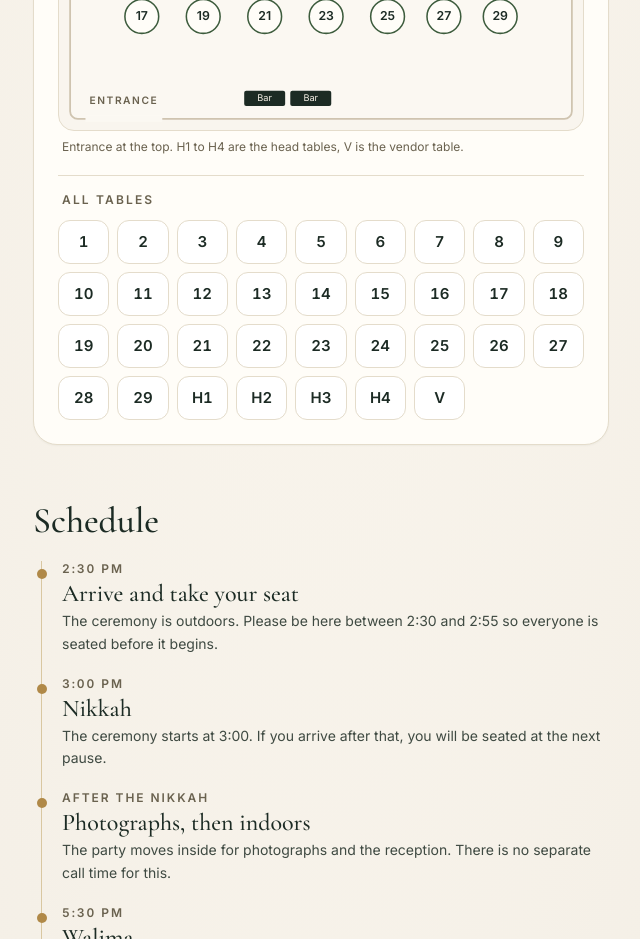
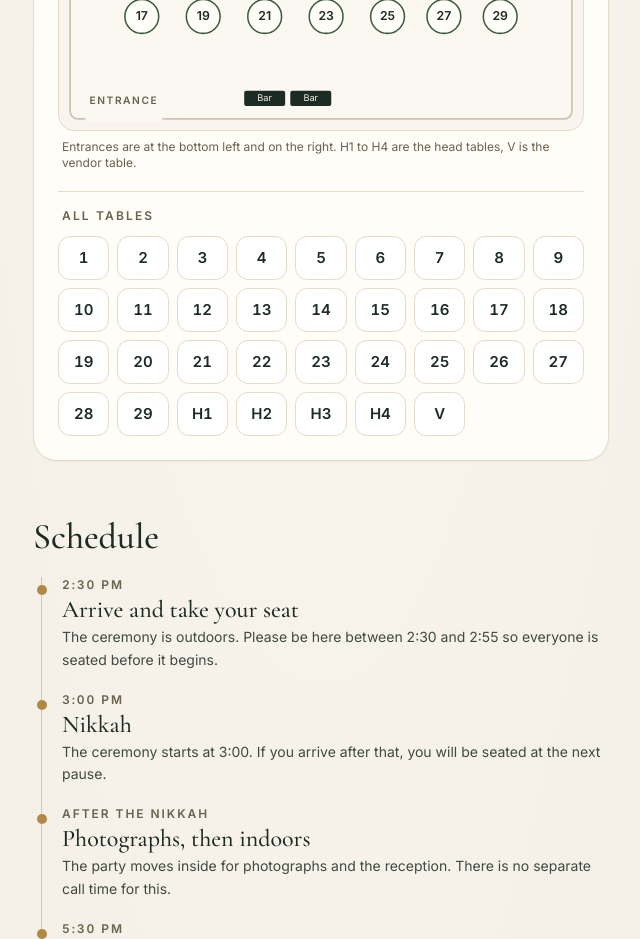
Before and after one commit to mushiraz/wedding_seating_chart, a Next.js app: page / in a window 1280 px wide. Shown: the part 980-1919 px from the top of the page, without its empty margins (319-959 px from the left). Built offline with nearby package versions, Linux system fonts and the light colour scheme.

Commit message:
fix(guest): describe tables by the new entrance positions

```diff
--- a/src/components/guest/SeatFinder.tsx
+++ b/src/components/guest/SeatFinder.tsx
@@ -142,7 +142,7 @@ export default function SeatFinder({ data }: { data: EventData }) {
 
         <div className="mt-4">
           <RoomMap tables={data.tables} fixtures={data.fixtures ?? []} selectedId={activeId} onSelect={(id) => setPicked({ tableId: id })} />
-          <p className="mt-2 px-1 text-xs text-label">Entrance at the top. H1 to H4 are the head tables, V is the vendor table.</p>
+          <p className="mt-2 px-1 text-xs text-label">Entrances are at the bottom left and on the right. H1 to H4 are the head tables, V is the vendor table.</p>
         </div>
 
         {activeTable && (
--- a/src/lib/tableDisplay.ts
+++ b/src/lib/tableDisplay.ts
@@ -25,7 +25,7 @@ export function tableNumber(table: Table): string {
 /** Where the table sits, in words a guest standing at the entrance can use. */
 export function tableArea(table: Table): string {
   if (isHeadTable(table)) return "Beside the dance floor, on the stage side";
-  const half = table.y < 47 ? "Entrance half of the room" : "Bar half of the room";
+  const half = table.y < 47 ? "Top half of the room" : "Bottom half of the room, by the bars";
   const side = table.x < 35 ? "toward the stage" : table.x > 65 ? "toward the DJ" : "in the middle";
   return `${half}, ${side}`;
 }
```
